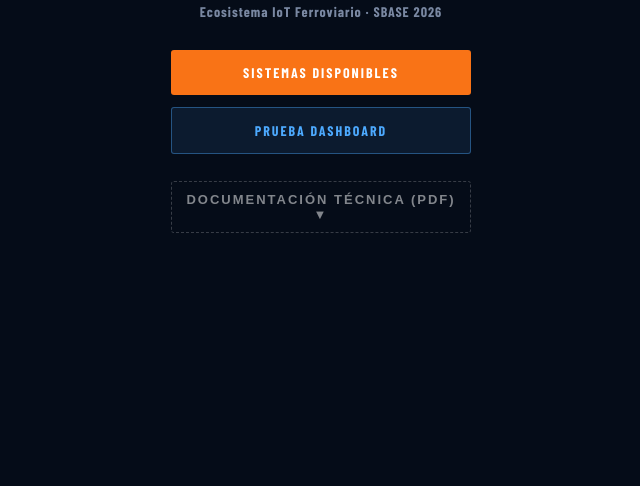
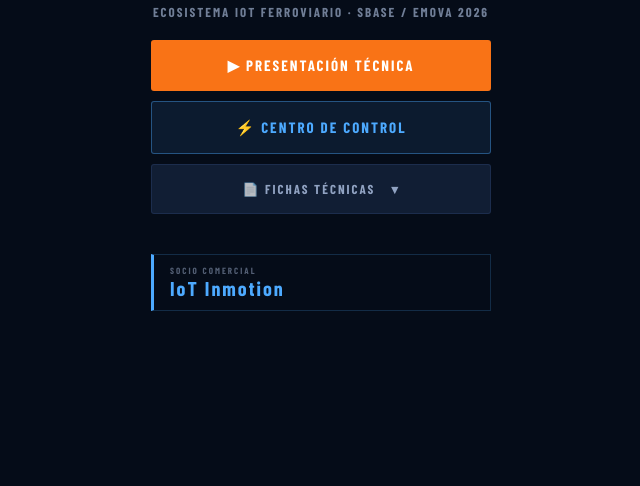
Before and after one commit to salaincs/SUBTES_INFO, a website: page index.html in a window 1280 px wide. Shown: the part 394-880 px from the top of the page, without its empty margins (319-959 px from the left). Before the commit the page ends 800 px from the top, so only its background shows below. Drawn offline with nearby package versions, Linux system fonts and the light colour scheme; a web font is replaced by a local one.

Commit message:
Add files via upload

```diff
--- a/index.html
+++ b/index.html
@@ -3,108 +3,140 @@
 <head>
   <meta charset="UTF-8">
   <meta name="viewport" content="width=device-width, initial-scale=1.0">
+  <meta name="theme-color" content="#050C18">
   <title>SalaIncs · IoT Ferroviario</title>
-  <link rel="icon" type="image/svg+xml" href="assets/logo.svg">
+  <link href="https://fonts.googleapis.com/css2?family=Barlow+Condensed:wght@700;900&family=Barlow:wght@400;600&display=swap" rel="stylesheet">
   <style>
     *{margin:0;padding:0;box-sizing:border-box}
-    body{background:#050C18;font-family:'Barlow Condensed',sans-serif;
-         display:flex;align-items:center;justify-content:center;
-         min-height:100vh;flex-direction:column;gap:20px;}
-    .logo{width:140px;height:140px;object-fit:contain;}
-    h1{color:#FFFFFF;font-size:36px;font-weight:900;letter-spacing:3px;text-transform:uppercase;}
-    p{color:rgba(200,220,255,.6);font-size:14px;letter-spacing:1px;}
-    .links{display:flex;flex-direction:column;gap:12px;margin-top:10px;width:300px;}
-
-    /* Estilos Botones Principales */
-    .btn{display:block;padding:14px 24px;text-align:center;text-decoration:none;
-      font-weight:800;letter-spacing:2px;text-transform:uppercase;font-size:14px;
-      border-radius:3px;transition:all .2s;cursor:pointer;}
-    .a-slides{background:#F97316;color:#fff;}
-    .a-slides:hover{background:#EA6A0C;}
-    .a-dash{background:rgba(77,170,255,.1);color:#4DAAFF;
-            border:1px solid rgba(77,170,255,.4);}
-    .a-dash:hover{background:rgba(77,170,255,.2);}
-
-    /* Estilos del Desplegable (Dropdown) */
-    .dropdown {
-      position: relative;
-      display: inline-block;
-      width: 100%;
-      margin-top: 15px;
-    }
-    .dropbtn {
-      background: transparent;
-      color: rgba(255,255,255,0.5);
-      padding: 10px;
-      font-size: 13px;
-      border: 1px dashed rgba(255,255,255,0.2);
-      width: 100%;
-    }
-    .dropbtn:hover {
-      color: rgba(255,255,255,0.9);
-      border-color: rgba(255,255,255,0.5);
-    }
-    .dropdown-content {
-      display: none;
-      position: absolute;
-      background-color: #050C18;
-      min-width: 100%;
-      box-shadow: 0px 8px 16px 0px rgba(0,0,0,0.8);
-      z-index: 1;
-      border: 1px solid rgba(77,170,255,.3);
-      border-radius: 3px;
-      margin-top: 5px;
-    }
-    .dropdown-content a {
-      color: rgba(200,220,255,.8);
-      padding: 12px 16px;
-      text-decoration: none;
-      display: block;
-      font-size: 14px;
-      font-weight: 700;
-      text-transform: none;
-      letter-spacing: 0.5px;
-      border-bottom: 1px solid rgba(255,255,255,0.05);
-      transition: 0.2s;
-    }
-    .dropdown-content a:last-child {
-      border-bottom: none;
-    }
-    .dropdown-content a:hover {
-      background-color: rgba(77,170,255,.15);
-      color: #FFF;
-      padding-left: 20px; /* Efecto de movimiento al pasar el mouse */
-    }
-    /* Mostrar menú al pasar el mouse */
-    .dropdown:hover .dropdown-content {
-      display: block;
-    }
+    html,body{width:100%;min-height:100vh;background:#050C18;
+      font-family:'Barlow Condensed',sans-serif;
+      display:flex;align-items:center;justify-content:center;
+      flex-direction:column;gap:20px;padding:40px 20px;}
+    .logo{width:140px;height:140px;object-fit:contain;
+      filter:drop-shadow(0 0 24px rgba(26,74,138,.5));}
+    h1{color:#FFFFFF;font-size:36px;font-weight:900;
+      letter-spacing:3px;text-transform:uppercase;text-align:center;}
+    .sub{color:rgba(200,220,255,.55);font-size:13px;
+      letter-spacing:2px;text-transform:uppercase;text-align:center;}
+    .links{display:flex;flex-direction:column;gap:10px;width:min(340px,100%);}
+    .btn{display:flex;align-items:center;justify-content:center;gap:10px;
+      padding:16px 28px;text-decoration:none;font-weight:900;
+      letter-spacing:2px;text-transform:uppercase;font-size:15px;
+      border-radius:3px;transition:background .2s;font-family:'Barlow Condensed',sans-serif;
+      cursor:pointer;border:none;}
+    .btn-pres{background:#F97316;color:#fff;}
+    .btn-pres:hover{background:#EA6A0C;}
+    .btn-dash{background:rgba(77,170,255,.1);color:#4DAAFF;
+      border:1px solid rgba(77,170,255,.4);}
+    .btn-dash:hover{background:rgba(77,170,255,.2);}
+    /* PDF toggle button */
+    .btn-pdf{background:rgba(30,48,80,.5);color:rgba(200,220,255,.7);
+      border:1px solid rgba(30,48,80,.9);font-size:13px;width:min(340px,100%);}
+    .btn-pdf:hover{background:rgba(30,48,80,.8);}
+    .btn-pdf .arrow{transition:transform .25s;display:inline-block;margin-left:6px;}
+    .btn-pdf.open .arrow{transform:rotate(180deg);}
+    /* PDF list — hidden by default */
+    .pdf-list{display:flex;flex-direction:column;gap:6px;width:min(340px,100%);
+      overflow:hidden;max-height:0;transition:max-height .35s ease;}
+    .pdf-list.open{max-height:600px;}
+    .pdf-link{display:flex;align-items:center;gap:12px;padding:11px 14px;
+      background:rgba(9,16,28,.8);border:1px solid rgba(30,48,80,.7);
+      border-left:3px solid rgba(249,115,22,.5);text-decoration:none;
+      border-radius:2px;transition:background .2s,border-color .2s;}
+    .pdf-link:hover{background:rgba(249,115,22,.07);border-left-color:#F97316;}
+    .pdf-icon{font-size:18px;flex-shrink:0;}
+    .pdf-info{flex:1;min-width:0;}
+    .pdf-name{font-size:13px;font-weight:800;color:#F0F4FA;
+      white-space:nowrap;overflow:hidden;text-overflow:ellipsis;}
+    .pdf-desc{font-size:11px;color:rgba(200,220,255,.45);
+      margin-top:2px;font-family:'Barlow',sans-serif;}
+    .pdf-dl{font-size:11px;font-weight:700;color:rgba(249,115,22,.6);
+      text-transform:uppercase;flex-shrink:0;}
+    .partner{display:flex;align-items:center;gap:12px;
+      padding:10px 16px;border:1px solid rgba(77,170,255,.2);
+      border-left:3px solid #4DAAFF;width:min(340px,100%);}
+    .partner-label{font-size:9px;font-weight:700;letter-spacing:2px;
+      text-transform:uppercase;color:rgba(200,220,255,.4);}
+    .partner-name{font-size:20px;font-weight:900;letter-spacing:2px;color:#4DAAFF;}
   </style>
-  <link href="https://fonts.googleapis.com/css2?family=Barlow+Condensed:wght@700;900&display=swap" rel="stylesheet">
 </head>
 <body>
-  <img src="assets/logo.svg" class="logo" alt="SalaIncs">
+  <img src="assets/logo.png" class="logo" alt="SalaIncs">
   <h1>SalaIncs</h1>
-  <p>Ecosistema IoT Ferroviario · SBASE 2026</p>
+  <div class="sub">Ecosistema IoT Ferroviario · SBASE / EMOVA 2026</div>
 
   <div class="links">
-    <!-- Botones Principales -->
-    <a href="presentation.html" class="btn a-slides">sistemas disponibles</a>
-    <a href="dashboard.html" class="btn a-dash">Prueba Dashboard</a>
+    <a href="presentation.html" class="btn btn-pres">▶ Presentación Técnica</a>
+    <a href="dashboard.html"    class="btn btn-dash">⚡ Centro de Control</a>
+    <button class="btn btn-pdf" onclick="togglePdf(this)">
+      📄 Fichas Técnicas <span class="arrow">▾</span>
+    </button>
+  </div>
 
-    <!-- Menú Desplegable -->
-    <div class="dropdown">
-      <button class="btn dropbtn">DOCUMENTACIÓN TÉCNICA (PDF) ▼</button>
-      <div class="dropdown-content">
-        <a href="pdf/Monitoreo%20Ambiental%20y%20Confort.pdf" target="_blank" download>Monitoreo Ambiental</a>
-        <a href="pdf/Telemetría%20y%20Posicionamiento.pdf" target="_blank" download>Telemetría (Fusión)</a>
-        <a href="pdf/Eficiencia%20Operativa%20y%20Mantenimiento%20Predictivo%20(con%20IA).pdf" target="_blank" download>Mantenimiento Predictivo</a>
-        <a href="pdf/Sistema%20Inteligente%20de%20Información%20al%20Pasajero%20a%20Bordo%20(PIS).pdf" target="_blank" download>Sistema PIS a Bordo</a>
-        <a href="pdf/Visual%20activo%20para%20detección.pdf" target="_blank" download>Detección de Caídas</a>
-        <a href="pdf/Ecosistema.pdf" target="_blank" download>Ecosistema y Arquitectura</a>
+  <div class="pdf-list" id="pdf-list">
+    <a href="assets/Ecosistema.pdf" download class="pdf-link">
+      <div class="pdf-icon">📄</div>
+      <div class="pdf-info">
+        <div class="pdf-name">Ecosistema de Conectividad</div>
+        <div class="pdf-desc">Red híbrida · Control centralizado · Big Data</div>
       </div>
+      <div class="pdf-dl">↓ PDF</div>
+    </a>
+    <a href="assets/Telemetria_y_Posicionamiento.pdf" download class="pdf-link">
+      <div class="pdf-icon">📄</div>
+      <div class="pdf-info">
+        <div class="pdf-name">Telemetría y Posicionamiento</div>
+        <div class="pdf-desc">Fusión inercial · Sin GPS · EKF en edge</div>
+      </div>
+      <div class="pdf-dl">↓ PDF</div>
+    </a>
+    <a href="assets/Sistema_PIS.pdf" download class="pdf-link">
+      <div class="pdf-icon">📄</div>
+      <div class="pdf-info">
+        <div class="pdf-name">Sistema Smart PIS</div>
+        <div class="pdf-desc">Pantallas stretch · Información al pasajero</div>
+      </div>
+      <div class="pdf-dl">↓ PDF</div>
+    </a>
+    <a href="assets/Mantenimiento_Predictivo.pdf" download class="pdf-link">
+      <div class="pdf-icon">📄</div>
+      <div class="pdf-info">
+        <div class="pdf-name">Mantenimiento Predictivo con IA</div>
+        <div class="pdf-desc">FFT · Machine Learning · Bogies y fuelles</div>
+      </div>
+      <div class="pdf-dl">↓ PDF</div>
+    </a>
+    <a href="assets/Visual_Deteccion_Caidas.pdf" download class="pdf-link">
+      <div class="pdf-icon">📄</div>
+      <div class="pdf-info">
+        <div class="pdf-name">Visual Activo · Detección de Caídas</div>
+        <div class="pdf-desc">IA en andén · Edge AI · NVIDIA Jetson</div>
+      </div>
+      <div class="pdf-dl">↓ PDF</div>
+    </a>
+    <a href="assets/Monitoreo_Ambiental.pdf" download class="pdf-link">
+      <div class="pdf-icon">📄</div>
+      <div class="pdf-info">
+        <div class="pdf-name">Monitoreo Ambiental y Confort</div>
+        <div class="pdf-desc">CO₂ · VOC · Temp · HR · Big Data ambiental</div>
+      </div>
+      <div class="pdf-dl">↓ PDF</div>
+    </a>
+  </div>
+
+  <div class="partner">
+    <div>
+      <div class="partner-label">Socio Comercial</div>
+      <div class="partner-name">IoT Inmotion</div>
     </div>
   </div>
 
+  <script>
+    function togglePdf(btn) {
+      const list = document.getElementById('pdf-list');
+      list.classList.toggle('open');
+      btn.classList.toggle('open');
+    }
+  </script>
 </body>
 </html>
```
